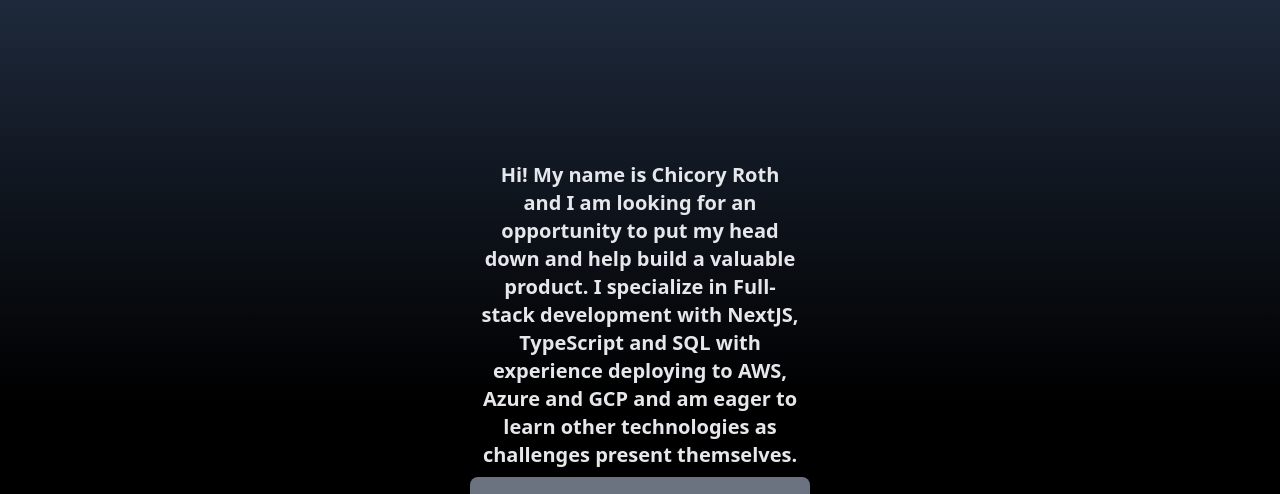
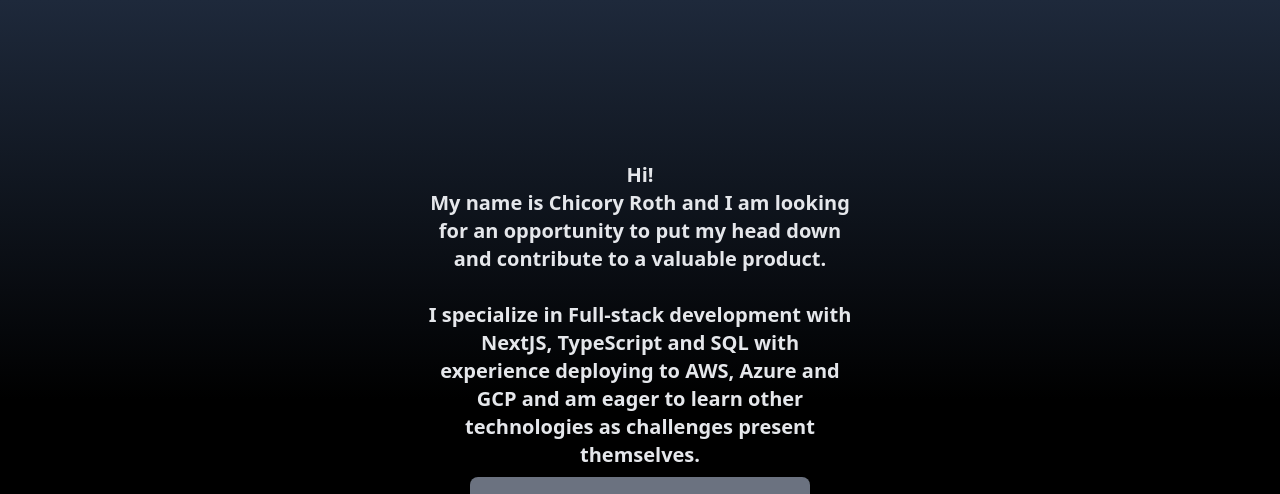
Before and after one commit to chicoryr/chicoryroth.com, an Astro site: page / in a window 1280 px wide. Shown: the top 494 px of the page. Built offline with nearby package versions, Linux system fonts and the light colour scheme; Astro itself is replaced by a stand-in of ours.

Commit message:
added blurb

```diff
--- a/src/pages/index.astro
+++ b/src/pages/index.astro
@@ -15,8 +15,8 @@
 
 		<div class="grid place-items-center h-screen content-center bg-gradient-to-t from-black via-black to-slate-800">
 
-			<div class="text-xl pb-2 font-bold text-gray-200 w-1/4 text-center">
-				Hi! My name is Chicory Roth and I am looking for an opportunity to put my head down and help build a valuable product. I specialize in Full-stack development with NextJS, TypeScript and SQL with experience deploying to AWS, Azure and GCP and am eager to learn other technologies as challenges present themselves.
+			<div class="text-xl pb-2 font-bold text-gray-200 w-1/3 text-center">
+				Hi!<br> My name is Chicory Roth and I am looking for an opportunity to put my head down and contribute to a valuable product.<br><br> I specialize in Full-stack development with NextJS, TypeScript and SQL with experience deploying to AWS, Azure and GCP and am eager to learn other technologies as challenges present themselves.
 			  </div>
 			<NavCard/>
 		</div>
```
